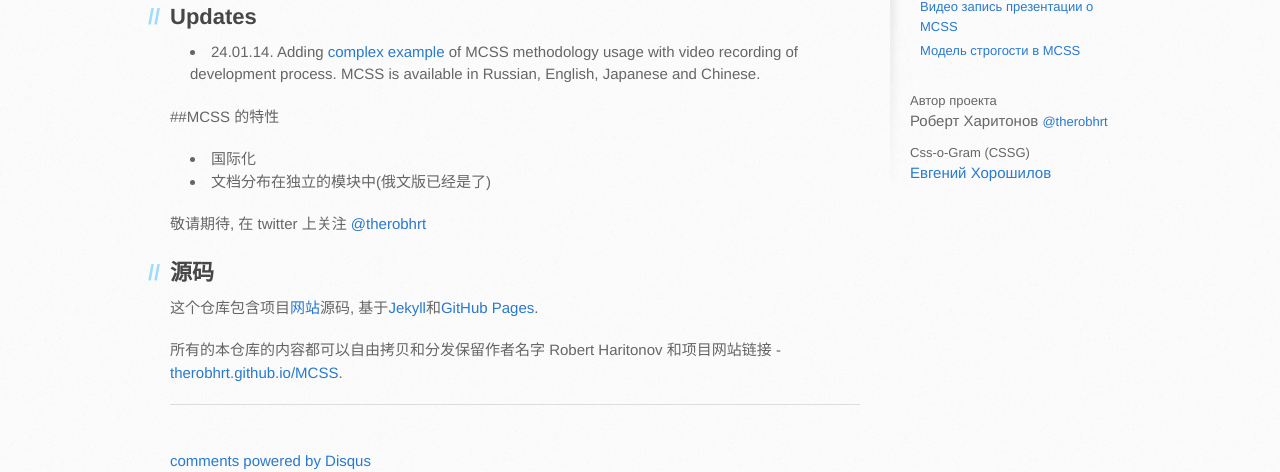
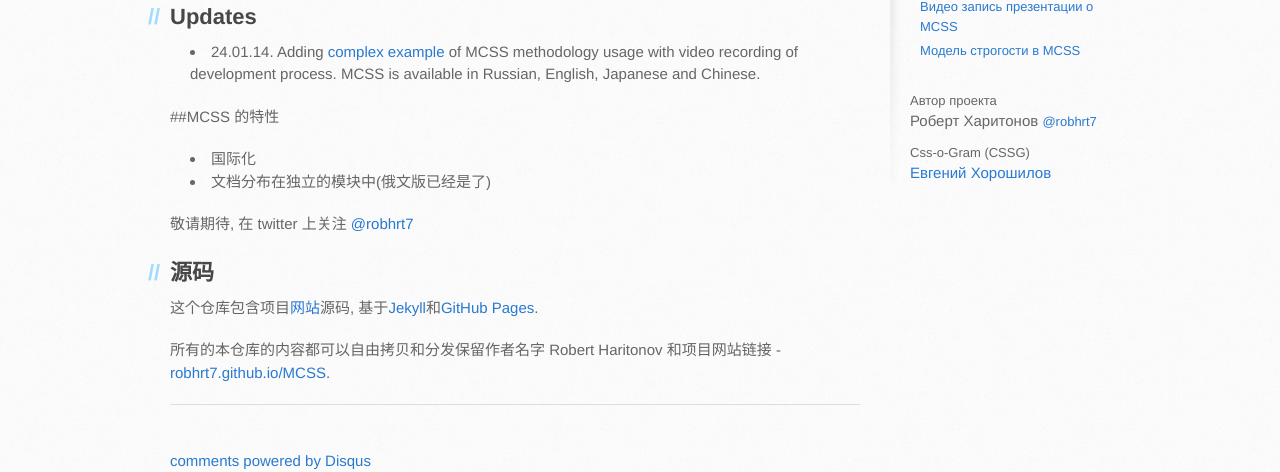
Before and after one commit to robhrt7/MCSS, a Jekyll site: the page built from cn/README.md, in a window 1280 px wide. Shown: the part 514-986 px from the top of the page. Built offline with Jekyll 4.4.1, drawn with Linux system fonts in a browser that asks for light colours; our own code applies the rules of GitHub Pages for plain Markdown files; Markdown is read by kramdown in place of the engine named in the settings; comment, search, counter and statistics services are not loaded.

Commit message:
Renamed therobhrt --> robhrt7

```diff
--- a/_config.yml
+++ b/_config.yml
@@ -4,15 +4,15 @@
 safe: true
 
 project-name: MCSS
-project-url: http://github.com/therobhrt/MCSS
-project-descr-url: http://github.com/therobhrt/MCSS#%D0%9C%D0%BD%D0%BE%D0%B3%D0%BE%D1%81%D0%BB%D0%BE%D0%B9%D0%BD%D1%8B%D0%B9-css
+project-url: http://github.com/robhrt7/MCSS
+project-descr-url: http://github.com/robhrt7/MCSS#%D0%9C%D0%BD%D0%BE%D0%B3%D0%BE%D1%81%D0%BB%D0%BE%D0%B9%D0%BD%D1%8B%D0%B9-css
 
 cssg-title: Css-o-Gram (CSSG)
 cssg-author: <a href="http://github.com/XOP">Евгений Хорошилов</a>
 cssg-url: http://cssg.rocks
 
 res-project-author: Роберт Харитонов
-res-project-author-twitter: <a href="http://twitter.com/therobhrt">@therobhrt</a>
+res-project-author-twitter: <a href="http://twitter.com/robhrt7">@robhrt7</a>
 
 res-watch-on-github: Посмотреть проект на
 res-download-archive: Скачать в архиве
@@ -26,15 +26,15 @@
 
 en-baseurl: /MCSS/en
 
-en-project-url: http://github.com/therobhrt/MCSS/en
-en-project-descr-url: http://github.com/therobhrt/MCSS/blob/gh-pages/en/README.md
+en-project-url: http://github.com/robhrt7/MCSS/en
+en-project-descr-url: http://github.com/robhrt7/MCSS/blob/gh-pages/en/README.md
 
 en-cssg-title: Css-o-Gram (CSSG)
 en-cssg-author: <a href="http://github.com/XOP">Evgeny Khoroshilov</a>
 en-cssg-url: http://cssg.rocks
 
 en-res-project-author: Robert Haritonov
-en-res-project-author-twitter: <a href="http://twitter.com/therobhrt">@therobhrt</a>
+en-res-project-author-twitter: <a href="http://twitter.com/robhrt7">@robhrt7</a>
 
 en-res-watch-on-github: Checkout project at
 en-res-download-archive: Download archive
@@ -48,15 +48,15 @@
 
 ja-baseurl: /MCSS/ja
 
-ja-project-url: http://github.com/therobhrt/MCSS/ja
-ja-project-descr-url: http://github.com/therobhrt/MCSS/blob/gh-pages/ja/README.md
+ja-project-url: http://github.com/robhrt7/MCSS/ja
+ja-project-descr-url: http://github.com/robhrt7/MCSS/blob/gh-pages/ja/README.md
 
 ja-cssg-title: Css-o-Gram (CSSG)
 ja-cssg-author: <a href="http://github.com/XOP">Evgeny Khoroshilov</a>
 ja-cssg-url: http://cssg.rocks
 
 ja-res-project-author: Robert Haritonov
-ja-res-project-author-twitter: <a href="http://twitter.com/therobhrt">@therobhrt</a>
+ja-res-project-author-twitter: <a href="http://twitter.com/robhrt7">@robhrt7</a>
 
 ja-res-watch-on-github: Checkout project at
 ja-res-download-archive: Download archive
@@ -70,15 +70,15 @@
 
 cn-baseurl: /MCSS/cn
 
-cn-project-url: http://github.com/therobhrt/MCSS/cn
-cn-project-descr-url: http://github.com/therobhrt/MCSS/blob/gh-pages/cn/README.md
+cn-project-url: http://github.com/robhrt7/MCSS/cn
+cn-project-descr-url: http://github.com/robhrt7/MCSS/blob/gh-pages/cn/README.md
 
 cn-cssg-title: Css-o-Gram (CSSG)
 cn-cssg-author: <a href="http://github.com/XOP">Evgeny Khoroshilov</a>
 cn-cssg-url: http://cssg.rocks
 
 cn-res-project-author: Robert Haritonov
-cn-res-project-author-twitter: <a href="http://twitter.com/therobhrt">@therobhrt</a>
+cn-res-project-author-twitter: <a href="http://twitter.com/robhrt7">@robhrt7</a>
 
 cn-res-watch-on-github: Checkout project at
 cn-res-download-archive: Download archive
--- a/cn/README.md
+++ b/cn/README.md
@@ -4,26 +4,26 @@
 
 核心方法的原则基于[BEM](http://bem.info/)和[OOCSS](http://oocss.org/)的想法.MCSS 是由[Odnoklassniki.ru](http://corp.mail.ru/en/communications/odnoklassniki)(全球十大顶级社交网络)的开发团队发明的,并且推荐其他开发者作为自己和团队的基本方法.
 ___
-**[项目主页](http://therobhrt.github.io/MCSS/en/)**
+**[项目主页](http://robhrt7.github.io/MCSS/en/)**
 ___
 
 文档还在持续改进,和一些从属工具一起,比如前端文档引擎[Source](http://sourcejs.com). 原始的文档是用俄语写的,不是所有的内容都被翻译了,但是即将来临的更新会翻译所有的内容并且主要项目语言会变成英文.
 
 Big respect to [MaLucheng](http://github.com/teddy-ma) for Chinese translation.
 
-*有问题就在[Github 的 Issues](http://github.com/therobhrt/MCSS/issues) 或者 下面的评论框留言, 不要犹豫.*
+*有问题就在[Github 的 Issues](http://github.com/robhrt7/MCSS/issues) 或者 下面的评论框留言, 不要犹豫.*
 
 ## Updates
-* 24.01.14. Adding [complex example](https://github.com/therobhrt/markup-process) of MCSS methodology usage with video recording of development process. MCSS is available in Russian, English, Japanese and Chinese.
+* 24.01.14. Adding [complex example](https://github.com/robhrt7/markup-process) of MCSS methodology usage with video recording of development process. MCSS is available in Russian, English, Japanese and Chinese.
 
 ##MCSS 的特性
 * 国际化
 * 文档分布在独立的模块中(俄文版已经是了)
 
-敬请期待, 在 twitter 上关注 [@therobhrt](http://twitter.com/therobhrt)
+敬请期待, 在 twitter 上关注 [@robhrt7](http://twitter.com/robhrt7)
 
 ## 源码
 
-这个仓库包含项目[网站](http://therobhrt.github.io/MCSS/en/)源码, 基于[Jekyll](http://jekyllrb.com)和[GitHub Pages](http://pages.github.com/).
+这个仓库包含项目[网站](http://robhrt7.github.io/MCSS/en/)源码, 基于[Jekyll](http://jekyllrb.com)和[GitHub Pages](http://pages.github.com/).
 
-所有的本仓库的内容都可以自由拷贝和分发保留作者名字 Robert Haritonov 和项目网站链接 - [therobhrt.github.io/MCSS](http://therobhrt.github.io/MCSS).
+所有的本仓库的内容都可以自由拷贝和分发保留作者名字 Robert Haritonov 和项目网站链接 - [robhrt7.github.io/MCSS](http://robhrt7.github.io/MCSS).
```
Also changed, not shown: cn/index.md (+2 -2 lines), en/README.md (+6 -6 lines), en/index.md (+2 -2 lines), index.md (+2 -2 lines), ja/README.md (+5 -5 lines), ja/index.md (+1 -1 lines), modules/README.md (+1 -1 lines), README.md.
